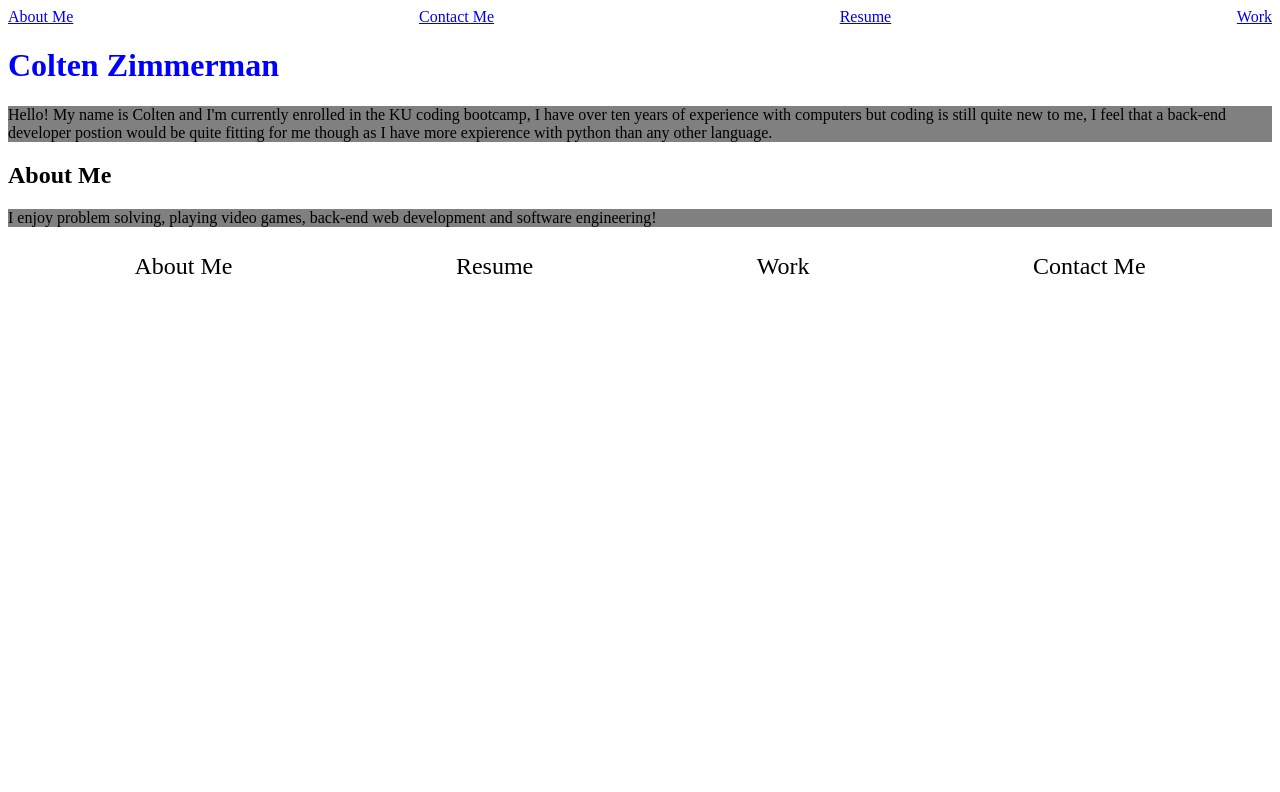
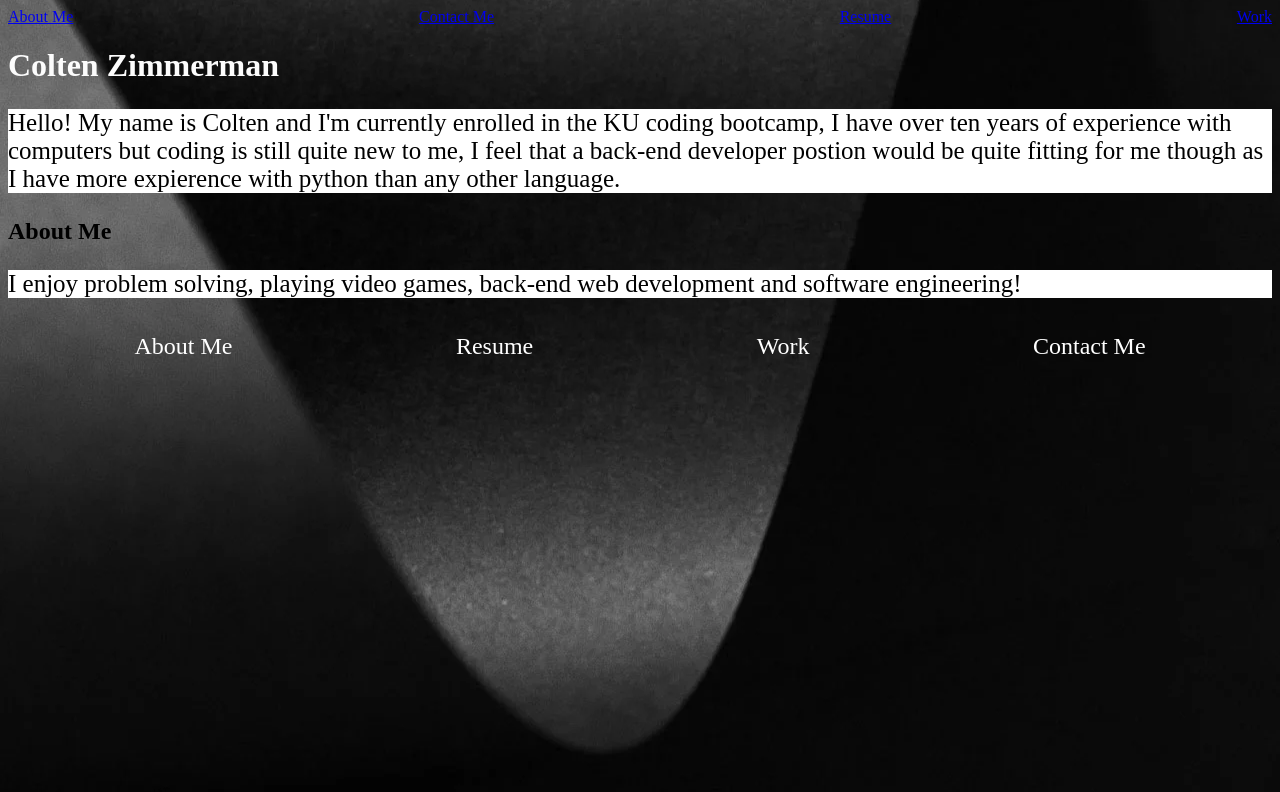
Before and after one commit to ColtenZimm/challenge-02, a plain HTML site: page index.html in a window 1280 px wide. Drawn offline with Linux system fonts and the light colour scheme.

Commit message:
added background-img

```diff
--- a/assets/css/style.css
+++ b/assets/css/style.css
@@ -1,6 +1,8 @@
 body {
     background-color: white;
     background-position: center;
+    background-image: url(../img/background.webp);
+
 }
 
 .container {
@@ -12,18 +14,26 @@ nav {
     align-items: center;
     justify-content: space-between;
     flex-wrap: wrap;
+
 }
 
 h1 {
-    color: blue;
+    color: rgb(252, 252, 252);
+    font-family: 'Times New Roman', Times, serif;
+}
+
+
+p {
+    color: rgb(0, 0, 0);
+    font-size: 25px;
+    font-family: 'Times New Roman', Times, serif;
 }
 
 p {
-    color: black;
-}
+    background-color: rgb(255, 255, 255);
+    font-size: 25px;
 
-p {
-    background-color: grey;
+
 }
 
 .container {
@@ -31,13 +41,15 @@ p {
     justify-content: space-between;
     align-items: center;
     font-size: 1.5rem;
+    color: white;
 
 }
+
 
 #Header {
     width: 100%;
     height: 100vh;
-    background-image: url(img/background.webp);
     background-size: cover;
     background-position: center;
+    background-color: white;
 }
```
Also changed, not shown: index.html (+0 -1 lines).
